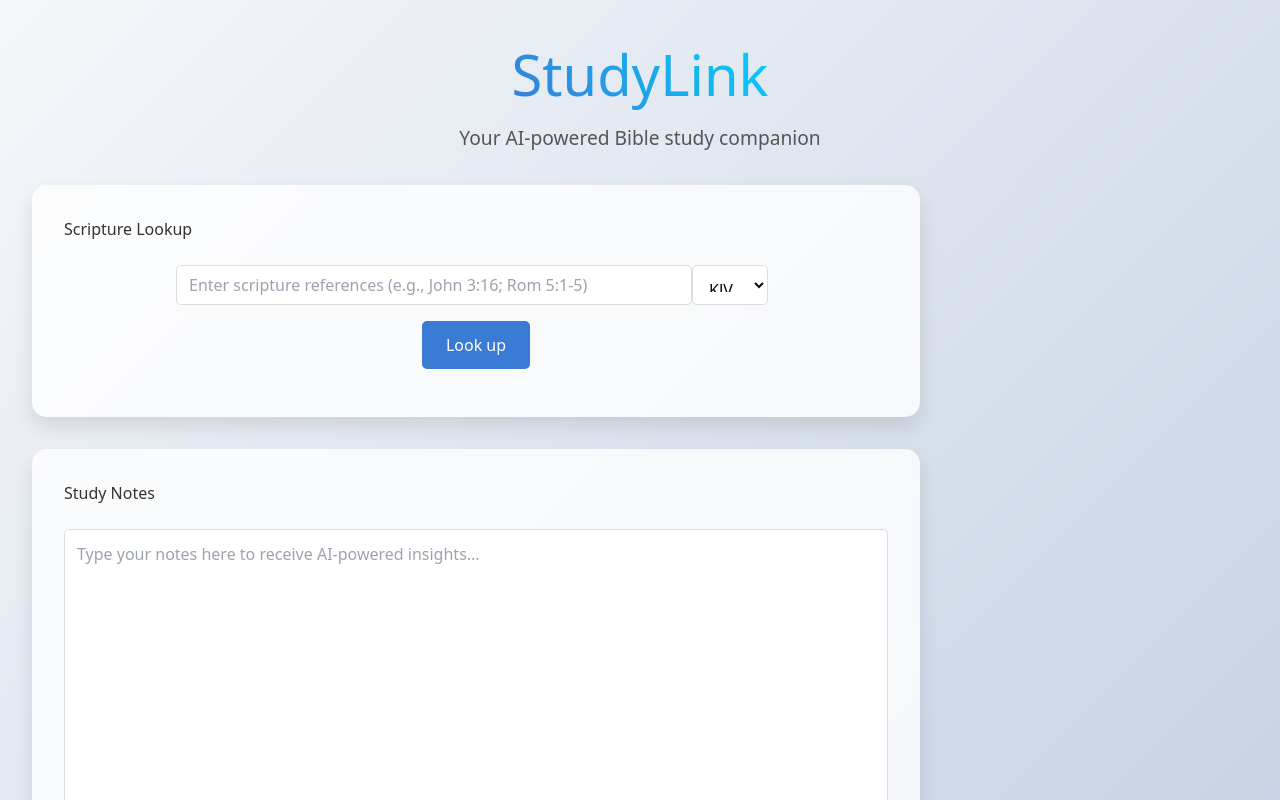
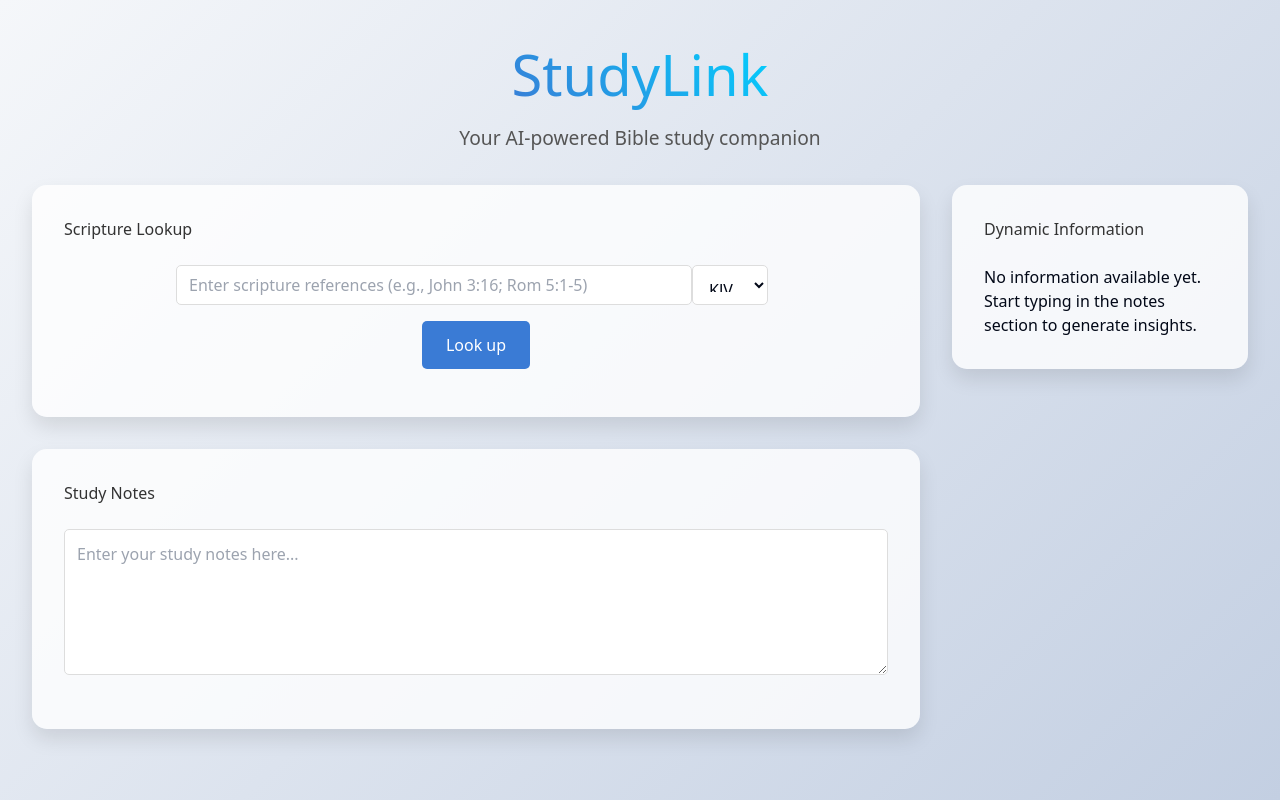
Before and after one commit to Jroyaldev/studywebapp, a Next.js app: page / in a window 1280 px wide. Shown: the top 800 px of the page. Built offline with nearby package versions, Linux system fonts and the light colour scheme.

Commit message:
fix dynamic info

```diff
--- a/app/components/DynamicInfo.js
+++ b/app/components/DynamicInfo.js
@@ -1,12 +1,10 @@
 import styles from '../page.module.css';
 
 export default function DynamicInfo({ info }) {
-  if (!info) return null;
-
   return (
-    <div className={styles.dynamicInfo}>
-      <h3>AI Insights</h3>
-      <p>{info}</p>
+    <div className={styles.card}>
+      <h2>Dynamic Information</h2>
+      <p>{info || 'No information available yet. Start typing in the notes section to generate insights.'}</p>
     </div>
   );
 }
--- a/app/components/NotesSection.js
+++ b/app/components/NotesSection.js
@@ -4,15 +4,21 @@ import styles from '../page.module.css';
 export default function NotesSection({ setDynamicInfo }) {
   const [notes, setNotes] = useState('');
 
+  const handleNotesChange = (e) => {
+    setNotes(e.target.value);
+  };
+
   useEffect(() => {
-    const debounce = setTimeout(() => {
+    const timer = setTimeout(() => {
       if (notes) {
         // Simulating AI-generated insights
         setDynamicInfo(`AI-powered insights for "${notes.slice(0, 20)}..." are being generated.`);
+      } else {
+        setDynamicInfo('');
       }
     }, 500);
 
-    return () => clearTimeout(debounce);
+    return () => clearTimeout(timer);
   }, [notes, setDynamicInfo]);
 
   return (
@@ -20,10 +26,9 @@ export default function NotesSection({ setDynamicInfo }) {
       <h2>Study Notes</h2>
       <textarea
         value={notes}
-        onChange={(e) => setNotes(e.target.value)}
-        placeholder="Type your notes here to receive AI-powered insights..."
-        rows={15}
-        className={styles.notesTextarea}
+        onChange={handleNotesChange}
+        placeholder="Enter your study notes here..."
+        rows={5}
       />
     </div>
   );
--- a/app/page.js
+++ b/app/page.js
@@ -1,11 +1,14 @@
 'use client'
 
+import { useState } from 'react';
 import ScriptureLookup from './components/ScriptureLookup';
 import NotesSection from './components/NotesSection';
 import DynamicInfo from './components/DynamicInfo';
 import styles from './page.module.css';
 
 export default function Home() {
+  const [dynamicInfo, setDynamicInfo] = useState('');
+
   return (
     <main className={styles.main}>
       <h1 className={styles.title}>StudyLink</h1>
@@ -13,10 +16,10 @@ export default function Home() {
       <div className={styles.layout}>
         <div className={styles.mainContent}>
           <ScriptureLookup />
-          <NotesSection />
+          <NotesSection setDynamicInfo={setDynamicInfo} />
         </div>
         <div className={styles.sideContent}>
-          <DynamicInfo />
+          <DynamicInfo info={dynamicInfo} />
         </div>
       </div>
     </main>
```
